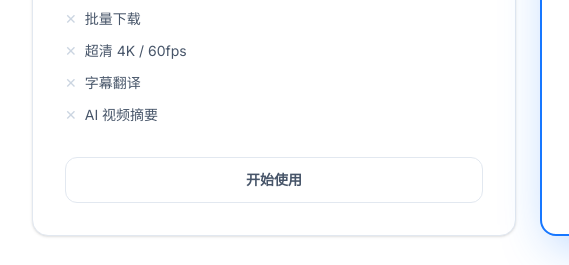
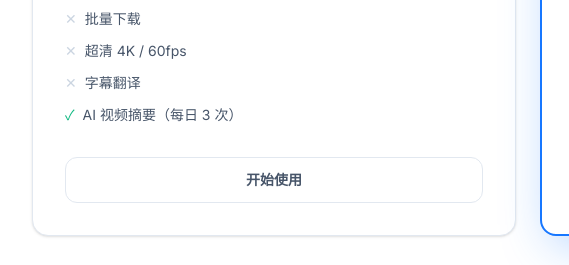
Before and after one commit to alisuxSZU/video_download, a plain HTML site: page static/index.html in a window 1280 px wide. Shown: the part 1615-1880 px from the top of the page, 112-681 px from the left. Drawn offline with nearby package versions, Linux system fonts and the light colour scheme; no server answers.

Commit message:
定价卡免费档标注「AI 视频摘要（每日 3 次）」

```diff
--- a/static/index.html
+++ b/static/index.html
@@ -437,7 +437,7 @@
           <li class="flex gap-2"><span class="text-slate-300">✕</span> 批量下载</li>
           <li class="flex gap-2"><span class="text-slate-300">✕</span> 超清 4K / 60fps</li>
           <li class="flex gap-2"><span class="text-slate-300">✕</span> 字幕翻译</li>
-          <li class="flex gap-2"><span class="text-slate-300">✕</span> AI 视频摘要</li>
+          <li class="flex gap-2"><span class="text-emerald-500">✓</span> AI 视频摘要（每日 3 次）</li>
         </ul>
         <button class="mt-8 rounded-xl border border-slate-200 text-slate-600 font-semibold py-3 text-sm hover:bg-slate-50 transition">开始使用</button>
       </div>
```
